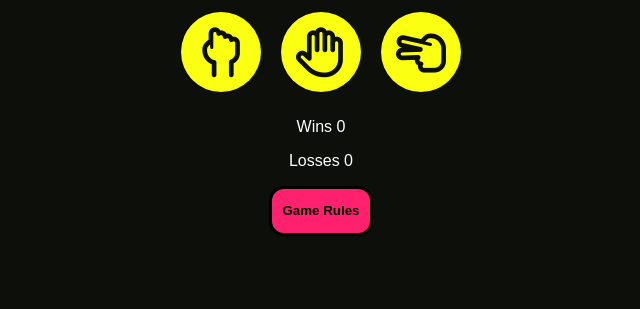
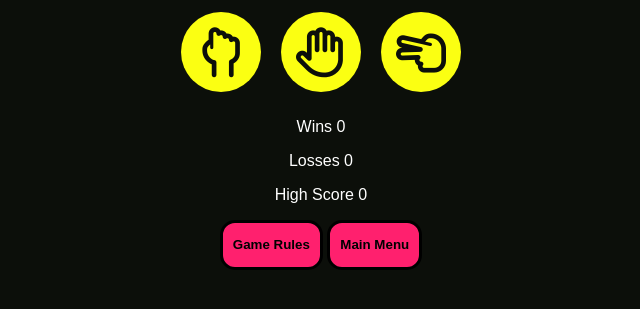
Before and after one commit to tomhall82/rock-paper-scissors-plus, a plain HTML site: page traditional.html in a window 1280 px wide. Shown: the part 133-442 px from the top of the page, without its empty margins (319-959 px from the left). Drawn offline with Linux system fonts and the light colour scheme.

Commit message:
highscore class and home button added

```diff
--- a/traditional.html
+++ b/traditional.html
@@ -27,8 +27,10 @@
     <div class="score-area"></div>
     <p class="scores">Wins <span class="wins">0</span></p>
     <p class="scores">Losses <span class="losses">0</span></p>
+    <p class="scores">High Score <span class="high-score">0</span></p>
     <div>
       <button><a href="rules.html">Game Rules</a></button>
+      <button><a href="index.html">Main Menu</a></button>
     </div>
     <script
       src="https://kit.fontawesome.com/f78bdc0f1e.js"
```
